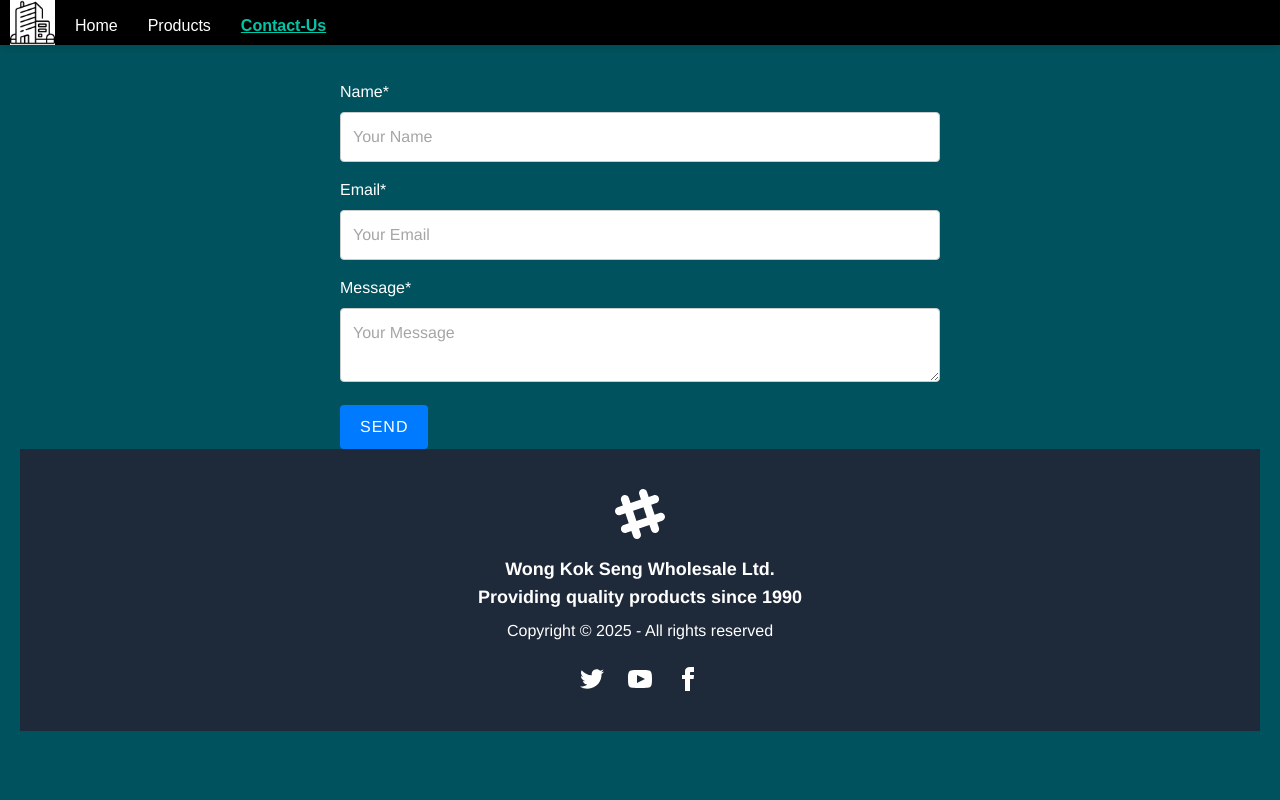
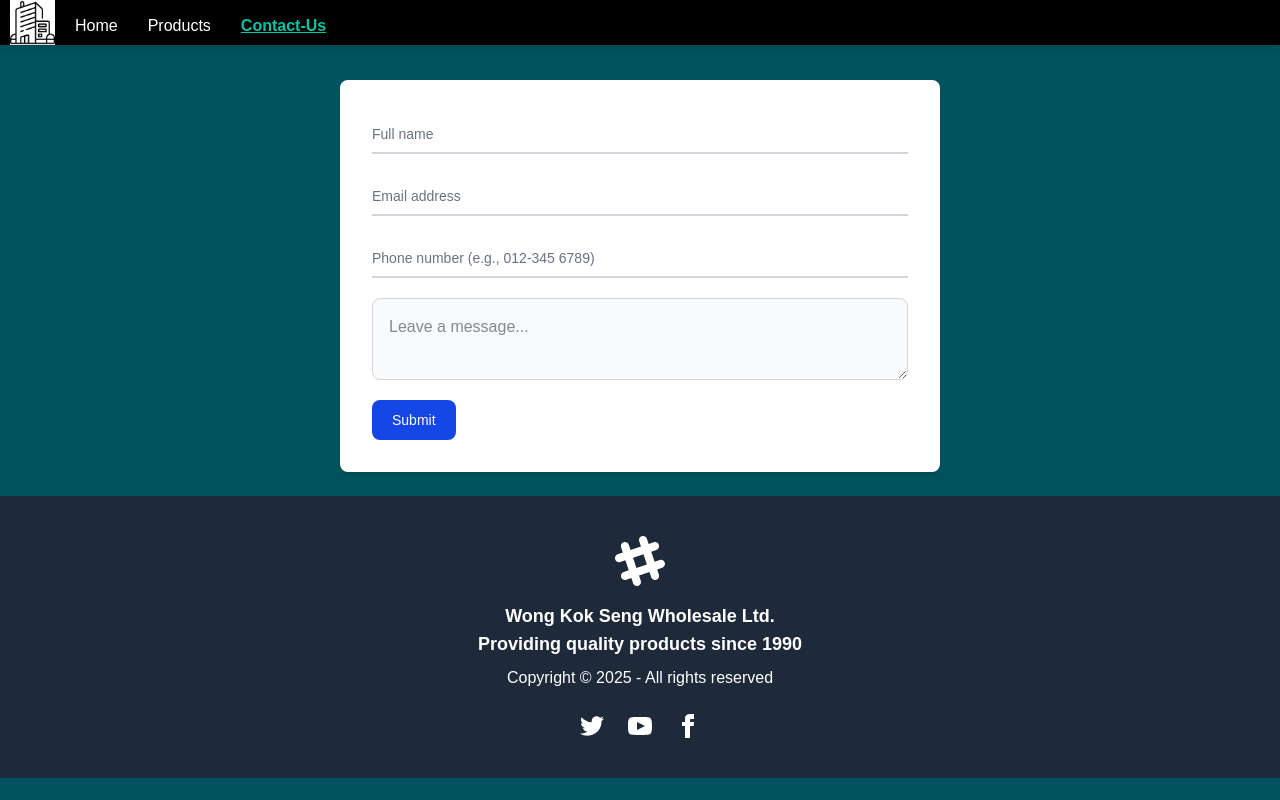
Before and after one commit to Laphii1206/RAD-Project, a React (Vite) app: page /contact in a window 1280 px wide. Built offline with nearby package versions, Linux system fonts and the light colour scheme.

Commit message:
update form

```diff
--- a/package.json
+++ b/package.json
@@ -29,5 +29,6 @@
     "preview": "vite preview",
     "predeploy": "npm run build",
     "deploy": "gh-pages -d dist"
-  }
+  },
+  "homepage": "https://laphii1206.github.io"
 }
--- /dev/null
+++ b/src/Components/Form/Form.jsx
@@ -0,0 +1,78 @@
+import React from 'react'
+
+function Form() {
+  return (
+     <form className="max-w-150 mx-auto mt-20 bg-white p-8 rounded-lg shadow-md">
+      {/* Full Name Field */}
+      <div className="relative z-0 w-full mb-5 group">
+        <input
+          type="text"
+          name="floating_full_name"
+          id="floating_full_name"
+          className="block py-2.5 px-0 w-full text-sm text-gray-900 bg-transparent border-0 border-b-2 border-gray-300 appearance-none dark:text-white dark:border-gray-600 dark:focus:border-blue-500 focus:outline-none focus:ring-0 focus:border-blue-600 peer"
+          placeholder=" "
+          required
+        />
+        <label
+          htmlFor="floating_full_name"
+          className="peer-focus:font-medium absolute text-sm text-gray-500 dark:text-gray-400 duration-300 transform -translate-y-6 scale-75 top-3 -z-10 origin-[0] peer-focus:start-0 rtl:peer-focus:translate-x-1/4 peer-focus:text-blue-600 peer-focus:dark:text-blue-500 peer-placeholder-shown:scale-100 peer-placeholder-shown:translate-y-0 peer-focus:scale-75 peer-focus:-translate-y-6">
+          Full name
+        </label>
+      </div>
+
+      {/* Email Field */}
+      <div className="relative z-0 w-full mb-5 group">
+        <input
+          type="email"
+          name="floating_email"
+          id="floating_email"
+          className="block py-2.5 px-0 w-full text-sm text-gray-900 bg-transparent border-0 border-b-2 border-gray-300 appearance-none dark:text-white dark:border-gray-600 dark:focus:border-blue-500 focus:outline-none focus:ring-0 focus:border-blue-600 peer"
+          placeholder=" "
+          required
+        />
+        <label
+          htmlFor="floating_email"
+          className="peer-focus:font-medium absolute text-sm text-gray-500 dark:text-gray-400 duration-300 transform -translate-y-6 scale-75 top-3 -z-10 origin-[0] peer-focus:start-0 rtl:peer-focus:translate-x-1/4 rtl:peer-focus:left-auto peer-focus:text-blue-600 peer-focus:dark:text-blue-500 peer-placeholder-shown:scale-100 peer-placeholder-shown:translate-y-0 peer-focus:scale-75 peer-focus:-translate-y-6">
+          Email address
+        </label>
+      </div>
+
+      {/* Phone Number Field */}
+      <div className="relative z-0 w-full mb-5 group">
+        <input
+          type="tel"
+          name="floating_phone"
+          id="floating_phone"
+          className="block py-2.5 px-0 w-full text-sm text-gray-900 bg-transparent border-0 border-b-2 border-gray-300 appearance-none dark:text-white dark:border-gray-600 dark:focus:border-blue-500 focus:outline-none focus:ring-0 focus:border-blue-600 peer"
+          placeholder=" "
+          required
+        />
+        <label
+          htmlFor="floating_phone"
+          className="peer-focus:font-medium absolute text-sm text-gray-500 dark:text-gray-400 duration-300 transform -translate-y-6 scale-75 top-3 -z-10 origin-[0] peer-focus:start-0 rtl:peer-focus:translate-x-1/4 peer-focus:text-blue-600 peer-focus:dark:text-blue-500 peer-placeholder-shown:scale-100 peer-placeholder-shown:translate-y-0 peer-focus:scale-75 peer-focus:-translate-y-6">
+          Phone number (e.g., 012-345 6789)
+        </label>
+      </div>
+
+      {/* Message Box */}
+      <div className="relative z-0 w-full mb-5 mt-5 group ">
+        <textarea
+          name="floating_message"
+          id="floating_message"
+          className="large-input block w-full p-4 text-gray-900 border border-gray-300 rounded-lg bg-gray-50 text-base focus:ring-blue-500 focus:border-blue-500 dark:bg-gray-700 dark:border-gray-600 dark:placeholder-gray-400 dark:text-white dark:focus:ring-blue-500 dark:focus:border-blue-500"
+          placeholder="Leave a message..."
+          required
+        ></textarea>
+
+      </div>
+
+      <button
+        type="submit"
+        className="text-white bg-blue-700 hover:bg-blue-800 focus:ring-4 focus:outline-none focus:ring-blue-300 font-medium rounded-lg text-sm w-full sm:w-auto px-5 py-2.5 text-center dark:bg-blue-600 dark:hover:bg-blue-700 dark:focus:ring-blue-800">
+        Submit
+      </button>
+    </form>
+  )
+}
+
+export default Form
--- a/src/Pages/Contact.jsx
+++ b/src/Pages/Contact.jsx
@@ -1,22 +1,15 @@
 import React from 'react'
 import Footer from '../Components/Footer/Footer.jsx'
+import Form from '../Components/Form/Form.jsx'
 
 function Contact() {
   return (
-    <div className="form-basin mt-10 px-20 pb-20">
-      <form action="" method="POST">
-        <label for="name">Name*</label>
-        <input type="text" id="name" name="name" required placeholder="Your Name" />
-        <label for="email">Email*</label>
-    <input type="email" id="email" name="email" required placeholder="Your Email" />
-    <label for="message">Message*</label>
-    <textarea id="message" name="message" required placeholder="Your Message"></textarea>
-    <button type="submit">SEND</button>
-  </form>
-          <Footer/>
-
-    </div>
-  )
+    <div>
+      <Form />
+      <br />
+      <Footer />
+</div>
+  );
 }
 
 export default Contact
--- a/src/Pages/Home.jsx
+++ b/src/Pages/Home.jsx
@@ -36,7 +36,7 @@ function Home() {
       </div>
 
       {/* About Us Section */}
-      <div className="relative h-[100vh] py-16 px-8 bg-white">
+      <div className="relative h-[60vh] py-16 px-8 bg-white">
         <div className="max-w-4xl mx-auto text-center">
           <h1 className="text-4xl font-bold mb-8 text-gray-800">About Us</h1>
           <div className="space-y-6 text-lg text-gray-600">
--- a/src/index.css
+++ b/src/index.css
@@ -17,134 +17,6 @@ a{
   text-decoration: none;
   color: inherit;
   line-height: 1.5;
-}
-
-
-
-
-/*FORM AREA IN CONTACT*/
-
-.form-basin {
-  font-family: "Helvetica Neue", Helvetica, Arial, sans-serif;
-  padding: 40px 20px 40px 20px;
-  font-size: 16px;
-  font-weight: 400;
-  background-color: transparent;
-}
-.form-basin form {
-  margin: auto;
-  max-width: 600px;
-}
-.form-basin label {
-  display: block;
-  margin-bottom: 8px;
-  color:white;
-}
-.form-basin input,
-.form-basin textarea,
-.form-basin select {
-  width: 100%;
-  padding: 12px;
-  margin-bottom: 16px;
-  font-family: inherit;
-  border: 1px solid #ccc;
-  background-color:white;
-  border-radius: 4px;
-  box-sizing: border-box;
-  transition: border-color 0.3s;
-}
-.form-basin input:focus,
-.form-basin textarea:focus,
-.form-basin select:focus {
-  border-color: #007bff;
-  outline: none;
-}
-.form-basin button {
-  background-color: #007bff;
-  color: white;
-  padding: 10px 20px;
-  border: none;
-  border-radius: 4px;
-  cursor: pointer;
-  font-weight: 500;
-  letter-spacing: 1px;
-  transition: background-color 0.3s;
-}
-.form-basin button:hover {
-  filter: brightness(85%);
-}
-.form-basin ::placeholder {
-  font-family: inherit;
-  opacity: 0.7;
-}
-.form-basin input[type="checkbox"] {
-  margin-right: 8px;
-  width: auto;
-}
-.form-basin fieldset {
-  border: 1px solid #ccc;
-  padding: 10px;
-  margin-bottom: 16px;
-  border-radius: 4px;
-}
-.form-basin legend {
-  padding: 0 10px;
-  font-weight: bold;
-  font-size: 1em;
-}
-.form-basin input[type="radio"] {
-  margin-right: 8px;
-  margin-top: 4px;
-  width: auto;
-  cursor: pointer;
-}
-.form-basin .radio-label {
-  display: inline-block;
-  margin-right: 15px;
-  cursor: pointer;
-}
-.form-basin .radio-group {
-  margin-bottom: 16px;
-}
-.form-basin .donation-type {
-  margin-bottom: 16px;
-}
-.form-basin .donation-type span {
-  font-weight: 500;
-  margin-right: 10px;
-}
-.form-basin input[type="number"] {
-  -webkit-appearance: textfield;
-  -moz-appearance: textfield;
-  appearance: textfield;
-}
-.form-basin input[type="number"]::-webkit-inner-spin-button,
-.form-basin input[type="number"]::-webkit-outer-spin-button {
-  -webkit-appearance: none;
-  margin: 0;
-}
-.form-basin .form-check {
-  display: flex;
-  align-items: center;
-  margin-bottom: 16px;
-}
-.form-basin .form-check-input {
-  margin-top: 14px;
-  margin-right: 10px;
-  cursor: pointer;
-}
-.form-basin .form-check-label {
-  margin-bottom: 0;
-  cursor: pointer;
-}
-
-.form-basin .textarea {
-  resize: none; /* Disables resizing */
-  height: 120px; /* Fixed height */
-  width: 100%; /* Full width */
-  min-height: 120px; /* Minimum height */
-  max-height: 120px; /* Maximum height */
-  font-family: inherit; /* Use same font as other inputs */
 }
 
 .learn-more-button {
```
